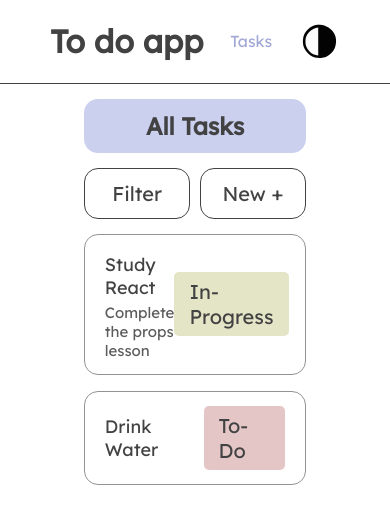
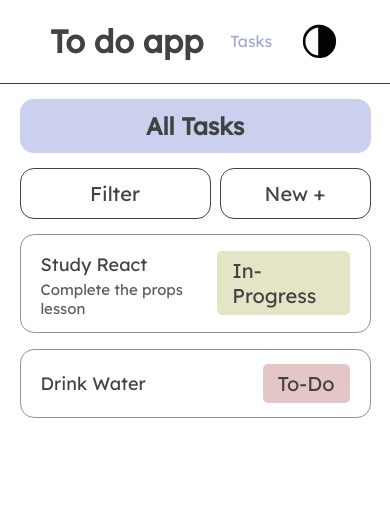
Before and after one commit to WendyDarli/todo-react, a React (Vite) app: page / in a window 390 px wide. Shown: the top 524 px of the page. Built offline with nearby package versions, Linux system fonts and the light colour scheme.

Commit message:
Add react-responsive and update styles

```diff
--- a/package.json
+++ b/package.json
@@ -11,7 +11,8 @@
   },
   "dependencies": {
     "react": "^19.1.0",
-    "react-dom": "^19.1.0"
+    "react-dom": "^19.1.0",
+    "react-responsive": "^10.0.1"
   },
   "devDependencies": {
     "@eslint/js": "^9.25.0",
--- a/src/components/main.jsx
+++ b/src/components/main.jsx
@@ -5,6 +5,6 @@ import App from '../components/App.jsx'
 
 createRoot(document.getElementById('root')).render(
   <StrictMode>
-    <App />
+    <App/>
   </StrictMode>,
 )
--- a/src/styles/general.css
+++ b/src/styles/general.css
@@ -70,12 +70,10 @@ button:hover{
 
 a:link,
 a:visited{
-    color: var(--darker-lilac);
-    text-decoration: none;
+  color: var(--darker-lilac);
+  text-decoration: none;
 }
 #centralizer {
-    width: 57%;
-    margin: auto;
   max-width: 970px;
   margin: auto;
 }
@@ -84,6 +82,7 @@ a:visited{
   text-align: center;
   color: var(--gray)
 }
+
 .red{
   background-color: var(--red);
 }
@@ -95,3 +94,24 @@ a:visited{
 .green{
   background-color: var(--green);
 }
+
+@media (max-width: 1200px){
+    #centralizer{
+    max-width: clamp(90%, 52vw, 80%);
+    margin: auto;
+  }
+}
+
+@media (max-width: 800px) {
+  #centralizer{
+    max-width: clamp(90%, 52vw, 80%);
+    margin: auto;
+  }
+
+
+  .lilac-container{
+    min-width: 100%;
+  }
+
+
+}
```
Also changed, not shown: 1 other file (tests, documents, lock files or other folders).
